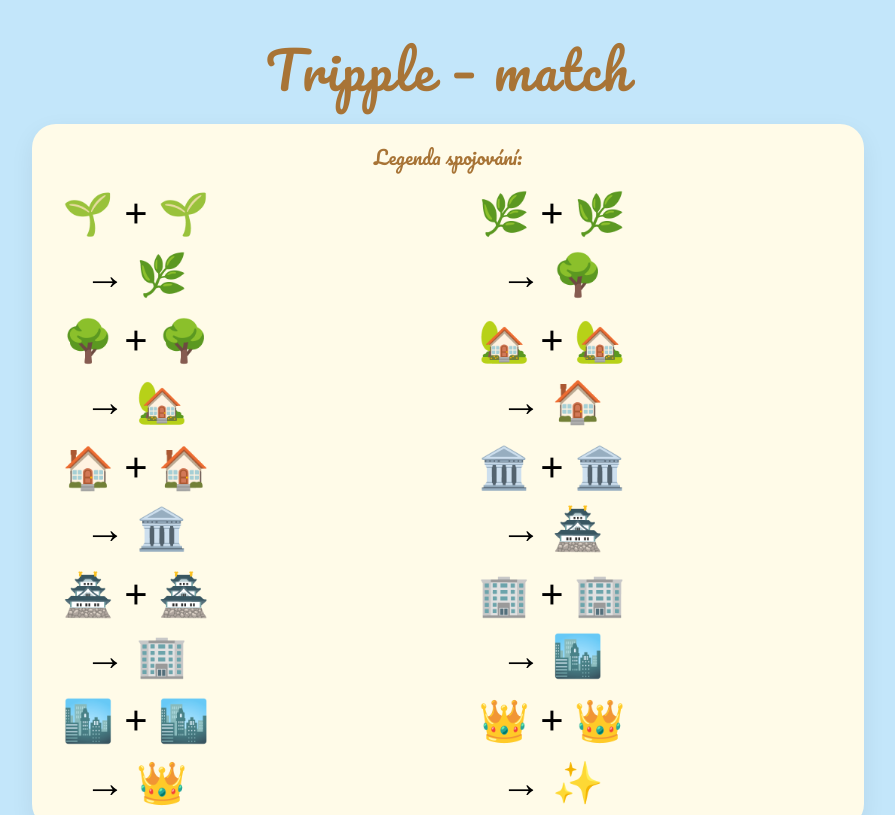
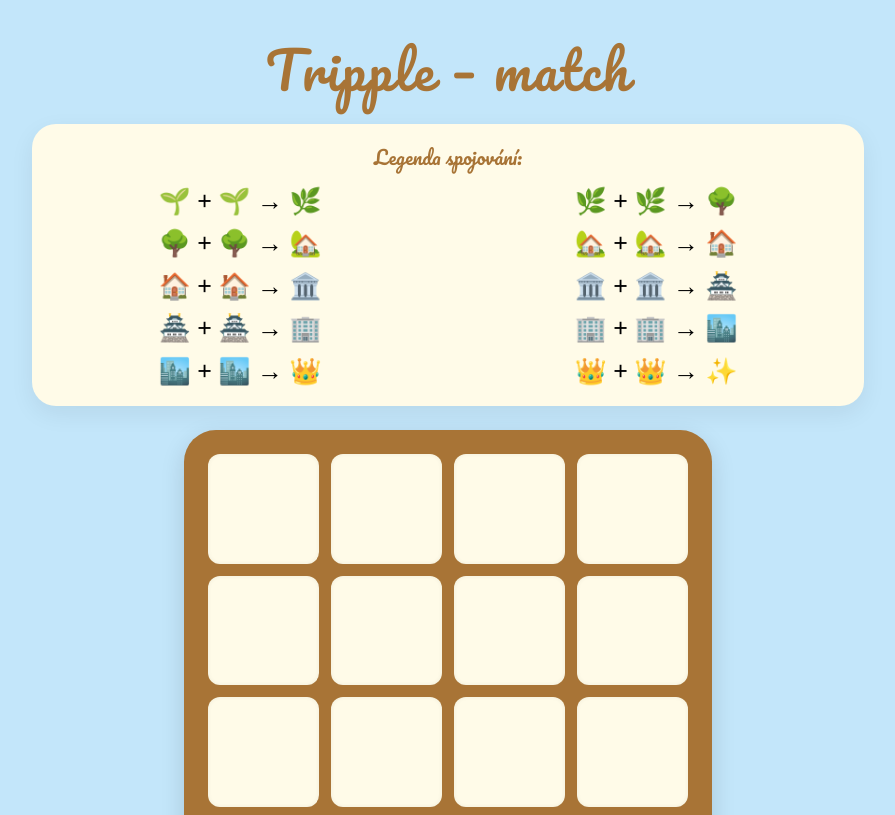
Before and after one commit to Vonkys/Spojov-n-, a plain HTML site: page index.html in a window 1280 px wide. Shown: the top 815 px of the page, without its empty margins (192-1087 px from the left). Drawn offline with Linux system fonts and the light colour scheme.

Commit message:
Update style.css

```diff
--- a/style.css
+++ b/style.css
@@ -37,12 +37,17 @@ h1 {
   font-weight: normal;
 }
 
-.legend div {
+.legend > div {
   font-size: 1.6em;
   line-height: 1.5;
   display: grid;
-  grid-template-columns: repeat(2, 1fr); /* 2 sloupce */
+  grid-template-columns: repeat(2, 1fr);
   gap: 4px 32px;
+  justify-content: center;
+}
+
+.legend > div > div {
+  display: flex;
   justify-content: center;
 }
 
```
